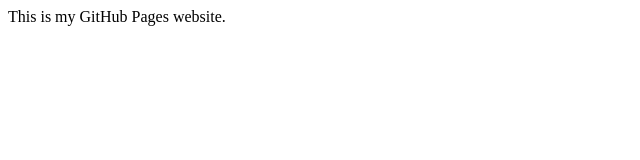
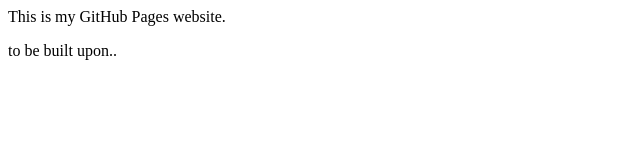
Before and after one commit to wisefool01/wisefool001.github.io, a plain HTML site: page index.html in a window 1280 px wide. Shown: the full height of the page, 0-640 px from the left. Drawn offline with Linux system fonts and the light colour scheme.

Commit message:
Changed user config

```diff
--- a/index.html
+++ b/index.html
@@ -5,5 +5,6 @@
     </head>
     <body>
         This is my GitHub Pages website.
+        <p>to be built upon..</p>
     </body>
 </html>
```
